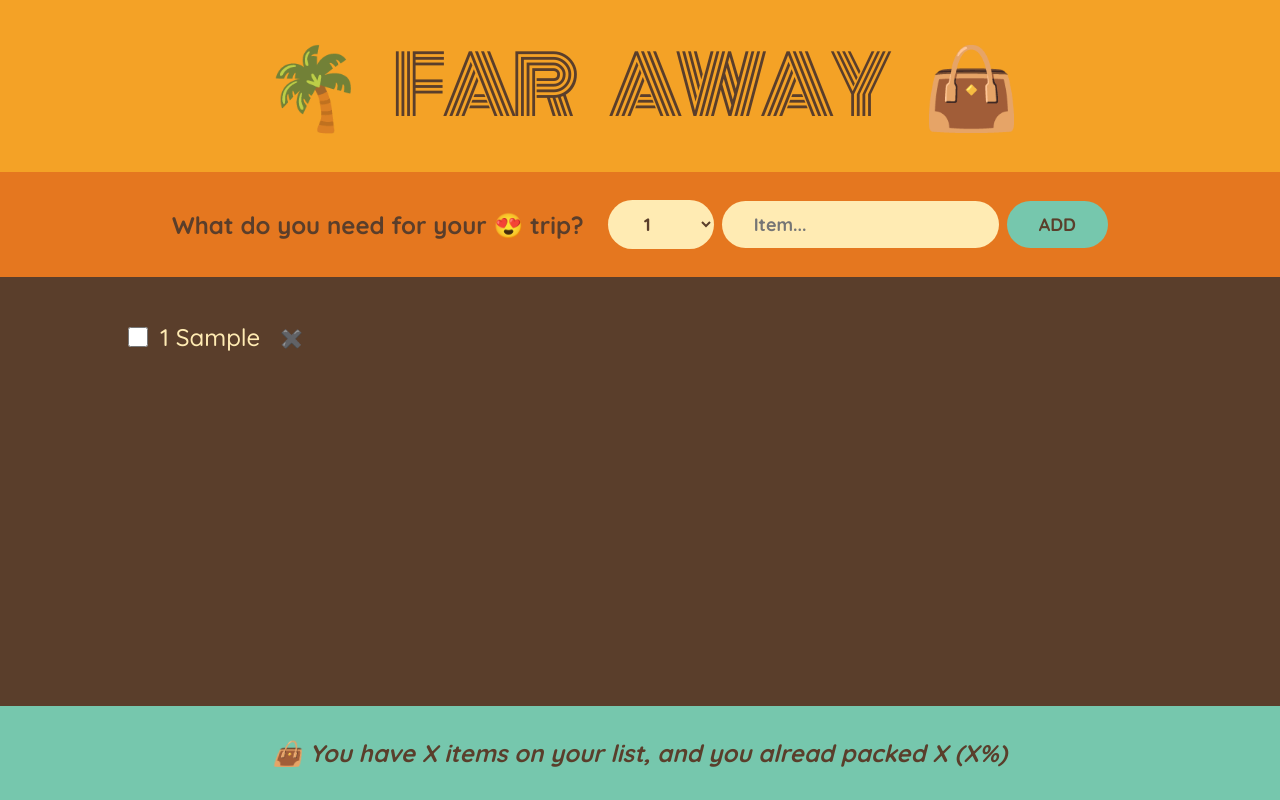
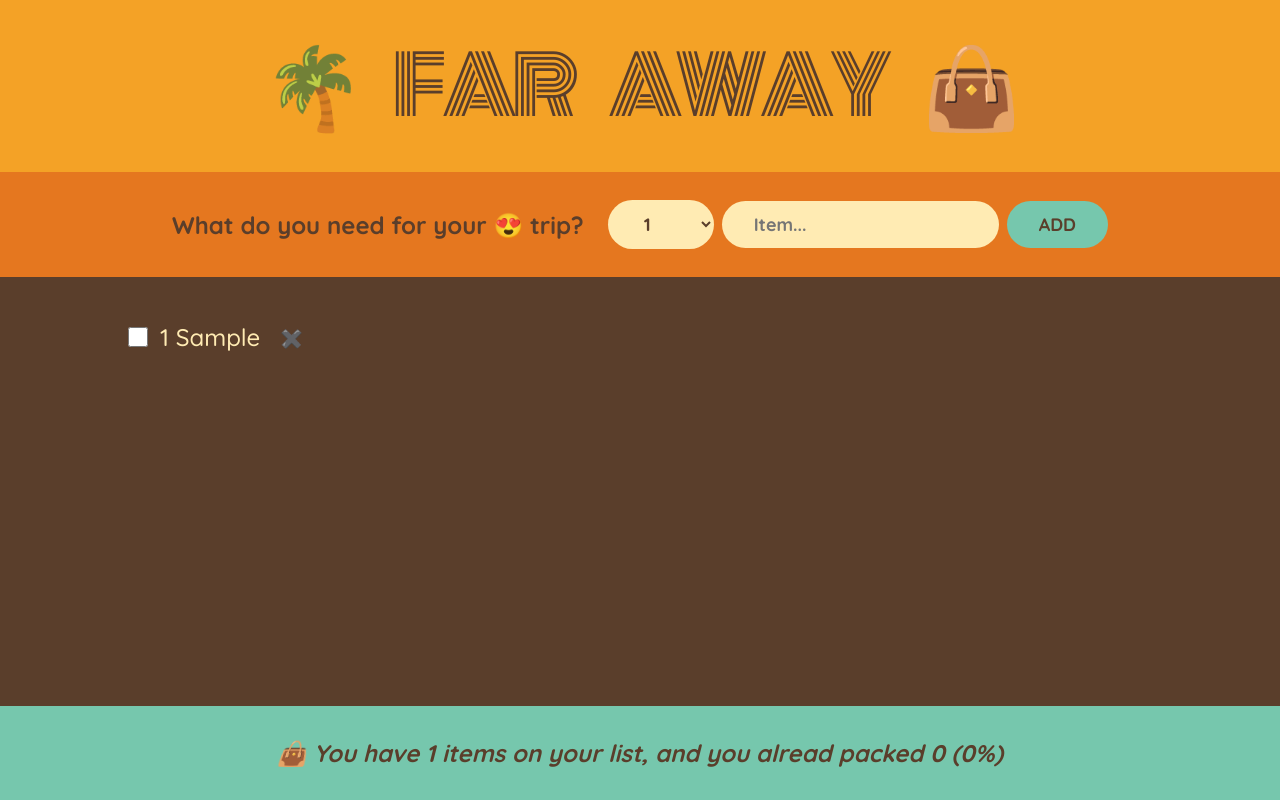
Before and after one commit to manoelsslima/turc-travel-list, a React (Create React App) app: page / in a window 1280 px wide. Both pictures are taken after typing "Sample" into the empty fields and a click on the button "ADD". Built offline with nearby package versions, Linux system fonts and the light colour scheme.

Commit message:
feat: calculating statistics as Derived State

```diff
--- a/src/App.js
+++ b/src/App.js
@@ -38,7 +38,7 @@
         onDeleteItems={handleDeleteItems}
         onToggleItem={handleToggleItem}
       />
-      <Stats />
+      <Stats items={items} />
     </div>
   );
 }
@@ -135,10 +135,24 @@
   );
 }
 
-function Stats() {
+function Stats({ items }) {
+  if (!items.length)
+    return (
+      <p className="stats">
+        <em>Start adding some items to your packing list</em>
+      </p>
+    );
+  const numItems = items.length;
+  const numPacked = items.filter((item) => item.packed).length;
+  const percentage = Math.round((numPacked / numItems) * 100);
+
   return (
     <footer className="stats">
-      <em>👜 You have X items on your list, and you alread packed X (X%)</em>
+      <em>
+        {percentage === 100
+          ? `You got everything! Ready to go`
+          : `👜 You have ${numItems} items on your list, and you alread packed ${numPacked} (${percentage}%)`}
+      </em>
     </footer>
   );
 }
```
